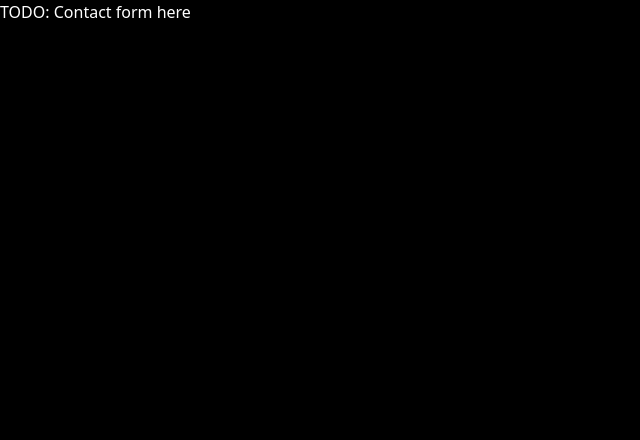
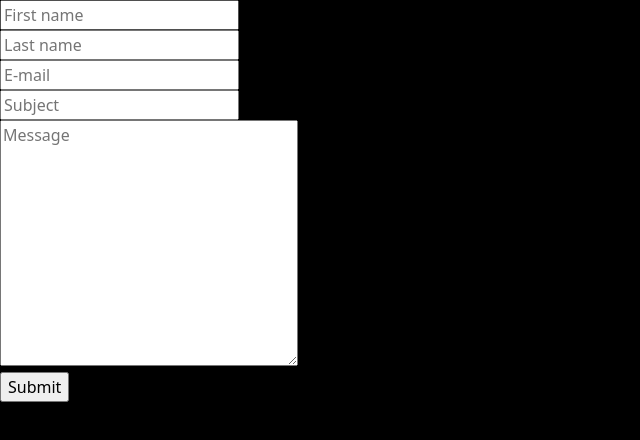
Before and after one commit to hammadmajid/portfolio-template, a website: page public/contact.html in a window 1280 px wide. Shown: the whole page, without its empty margins (0-640 px from the left). Drawn offline with nearby package versions, Linux system fonts and the light colour scheme.

Commit message:
write: markup & prettier

```diff
--- a/public/contact.html
+++ b/public/contact.html
@@ -1,9 +1,10 @@
 <!DOCTYPE html>
 <html lang="en">
   <head>
-    <meta charset="UTF-8">
-    <meta http-equiv="X-UA-Compatible" content="IE=edge">
-    <meta name="viewport" content="width=device-width, initial-scale=1.0">
+    <meta charset="UTF-8" />
+    <meta http-equiv="X-UA-Compatible" content="IE=edge" />
+    <meta name="viewport" content="width=device-width, initial-scale=1.0" />
+    <link rel="icon" href="./favicon.png" type="image/x-icon" />
     <title>Contact Me - Portfolio Template</title>
     <link
       href="https://cdn.jsdelivr.net/npm/bootstrap@5.2.0/dist/css/bootstrap.min.css"
@@ -11,11 +12,54 @@
       integrity="sha384-gH2yIJqKdNHPEq0n4Mqa/HGKIhSkIHeL5AyhkYV8i59U5AR6csBvApHHNl/vI1Bx"
       crossorigin="anonymous"
     />
-  <link rel="stylesheet" href="https://cdn.jsdelivr.net/npm/bootstrap-icons@1.3.0/font/bootstrap-icons.css">
-
+    <link
+      rel="stylesheet"
+      href="https://cdn.jsdelivr.net/npm/bootstrap-icons@1.3.0/font/bootstrap-icons.css"
+    />
   </head>
   <body class="bg-black text-white">
-    TODO: Contact form here
+    <form action="">
+      <div>
+        <div>
+          <label for="first name"></label
+          ><input
+            type="text"
+            name="first name"
+            required
+            placeholder="First name"
+          />
+        </div>
+        <div>
+          <label for="last name"></label
+          ><input
+            type="text"
+            name="last name"
+            required
+            placeholder="Last name"
+          />
+        </div>
+      </div>
+      <div>
+        <label for="email"></label
+        ><input type="email" name="email" required placeholder="E-mail" />
+      </div>
+      <div>
+        <label for="subject"></label
+        ><input type="text" name="subject" required placeholder="Subject" />
+      </div>
+      <div>
+        <label for="message">
+          <textarea
+            name="message"
+            id=""
+            cols="30"
+            rows="10"
+            placeholder="Message"
+          ></textarea>
+        </label>
+      </div>
+      <label for="submit"><input type="submit" value="Submit" /></label>
+    </form>
     <script
       src="https://cdn.jsdelivr.net/npm/bootstrap@5.2.0/dist/js/bootstrap.bundle.min.js"
       integrity="sha384-A3rJD856KowSb7dwlZdYEkO39Gagi7vIsF0jrRAoQmDKKtQBHUuLZ9AsSv4jD4Xa"
```
Lines whose indentation alone changed are shown as unchanged.
